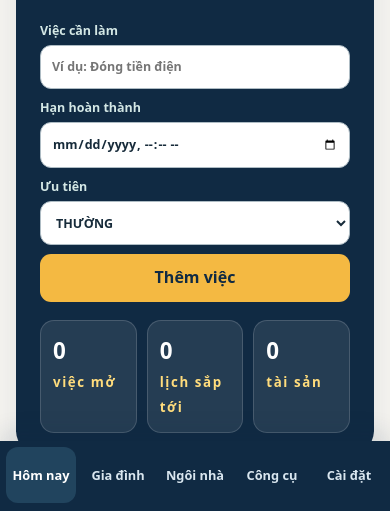
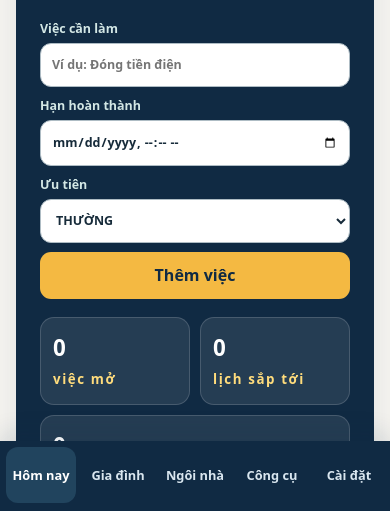
Before and after one commit to meicarevn/digital-house, a plain HTML site: page index.html in a window 390 px wide. Shown: the part 331-842 px from the top of the page. Drawn offline with Linux system fonts and the light colour scheme.

Commit message:
fix: make dashboard responsive to iPad content width

```diff
--- a/index.html
+++ b/index.html
@@ -21,6 +21,10 @@
 @media(max-width:880px){.app{grid-template-columns:1fr}.side{position:fixed;z-index:20;top:auto;bottom:0;left:0;right:0;height:calc(72px + env(safe-area-inset-bottom));padding:6px 6px env(safe-area-inset-bottom);box-shadow:0 -8px 24px rgba(16,42,67,.12)}.logo,.offline{display:none}.nav{grid-template-columns:repeat(5,minmax(64px,1fr));overflow-x:auto}.nav button{text-align:center;padding:9px 5px;font-size:.8rem;min-height:56px}main{padding-bottom:calc(72px + env(safe-area-inset-bottom))}.hero{grid-template-columns:1fr}.grid{grid-template-columns:repeat(2,1fr)}.quick{grid-template-columns:minmax(0,1fr) minmax(140px,.55fr);}.quick .btn{grid-column:2}.top{height:60px}}
 @media(max-width:560px){.wrap{padding-top:18px}.grid,.rooms,.settings,.coregrid{grid-template-columns:1fr}.wide{grid-column:auto}.inline,.inline.three{grid-template-columns:1fr}.summary{grid-template-columns:1fr 1fr 1fr}.quick{grid-template-columns:1fr}.quick .btn{grid-column:auto}.focus{min-height:auto}.focus h2{font-size:2.3rem}.row{grid-template-columns:44px minmax(0,1fr)}.priority{grid-column:2;justify-self:start}.clock{font-size:3rem}.searchbar{align-items:stretch;flex-direction:column}.modal{padding:0;align-items:end}.dialog{border-radius:22px 22px 0 0;max-height:90vh}}
 @media(prefers-reduced-motion:reduce){*,*::before,*::after{animation:none!important;transition:none!important;scroll-behavior:auto!important}}
+.wrap{container-type:inline-size}.focus{container-type:inline-size}.focus,.card,.quick>*{min-width:0}
+@container (max-width:860px){.hero{grid-template-columns:1fr}.coregrid{grid-template-columns:1fr}.hero>.card{min-height:auto}.focus h2{font-size:clamp(2.25rem,7vw,3.5rem)}}
+@container (max-width:620px){.quick{grid-template-columns:minmax(0,1fr) minmax(0,1fr)}.quick label:first-child,.quick .btn{grid-column:1/-1}.quick .btn{width:100%}}
+@container (max-width:420px){.quick{grid-template-columns:1fr}.quick label:first-child,.quick .btn{grid-column:auto}.summary{grid-template-columns:1fr 1fr}.summary div:last-child{grid-column:1/-1}}
 </style>
 </head>
 <body>
```
